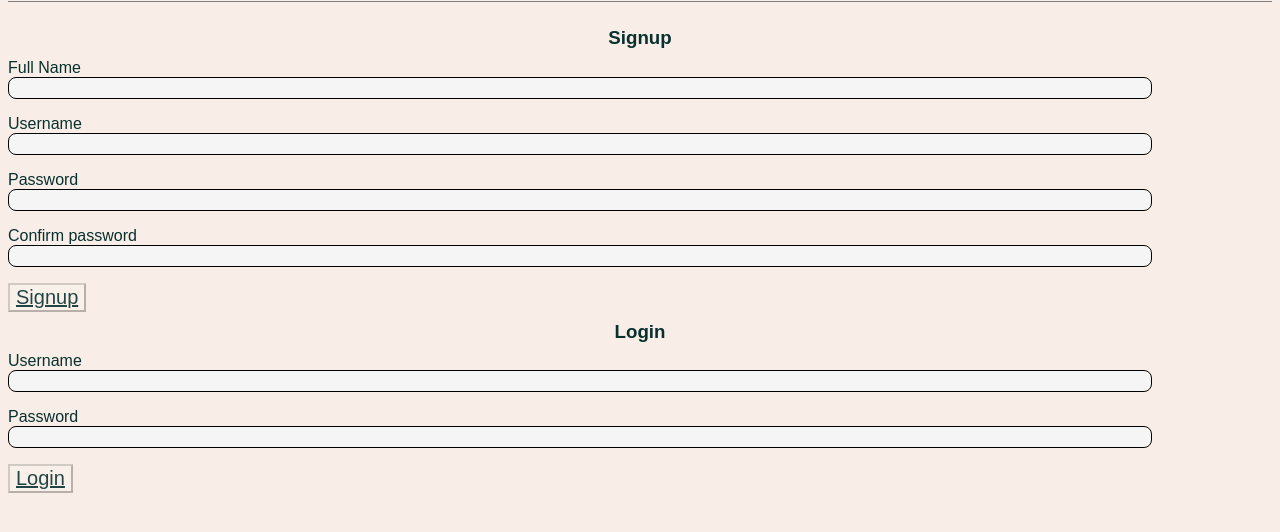
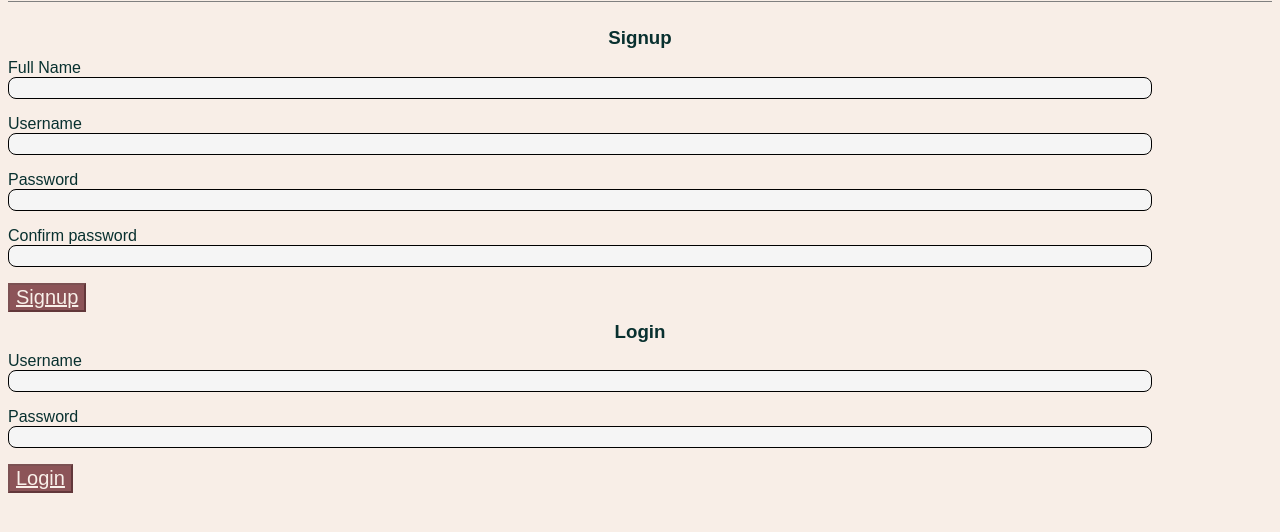
Before and after one commit to thinkful-ei27/clowder-app-v1-client, a React app: page /login in a window 1280 px wide. Shown: the part 62-594 px from the top of the page. Built offline with nearby package versions, Linux system fonts and the light colour scheme; no server answers.

Commit message:
button color

```diff
--- a/src/css/form.css
+++ b/src/css/form.css
@@ -19,14 +19,6 @@ textarea {
   min-height: 10em;
 }
 
-/* button {
-  font-size: 1.25em;
-  text-decoration: underline;
-  color: #08302F;
-  background-color: #F8EEE7;
-  border: none;
-} */
-
 .buttons {
   display: flex;
   align-items: center;
@@ -37,8 +29,6 @@ textarea {
   text-decoration: underline;
 }
 
-
-
 .single-event-home,
 .registration-home,
 .create-event-home,
@@ -47,14 +37,23 @@ textarea {
   flex-wrap: wrap;
 }
 
-button {
+/* button {
   font-size: 1.25em;
   text-decoration: underline;
   color: #08302F;
   background-color: #F8EEE7;
+  border: none;
+} */
+
+button {
+  font-size: 1.25em;
+  text-decoration: underline;
+  color: #F8EEE7;
+  background-color: #7F4145;
   transition: all 0.5s;
   position: relative;
 }
+
 button::before {
   content: '';
   position: absolute;
```
